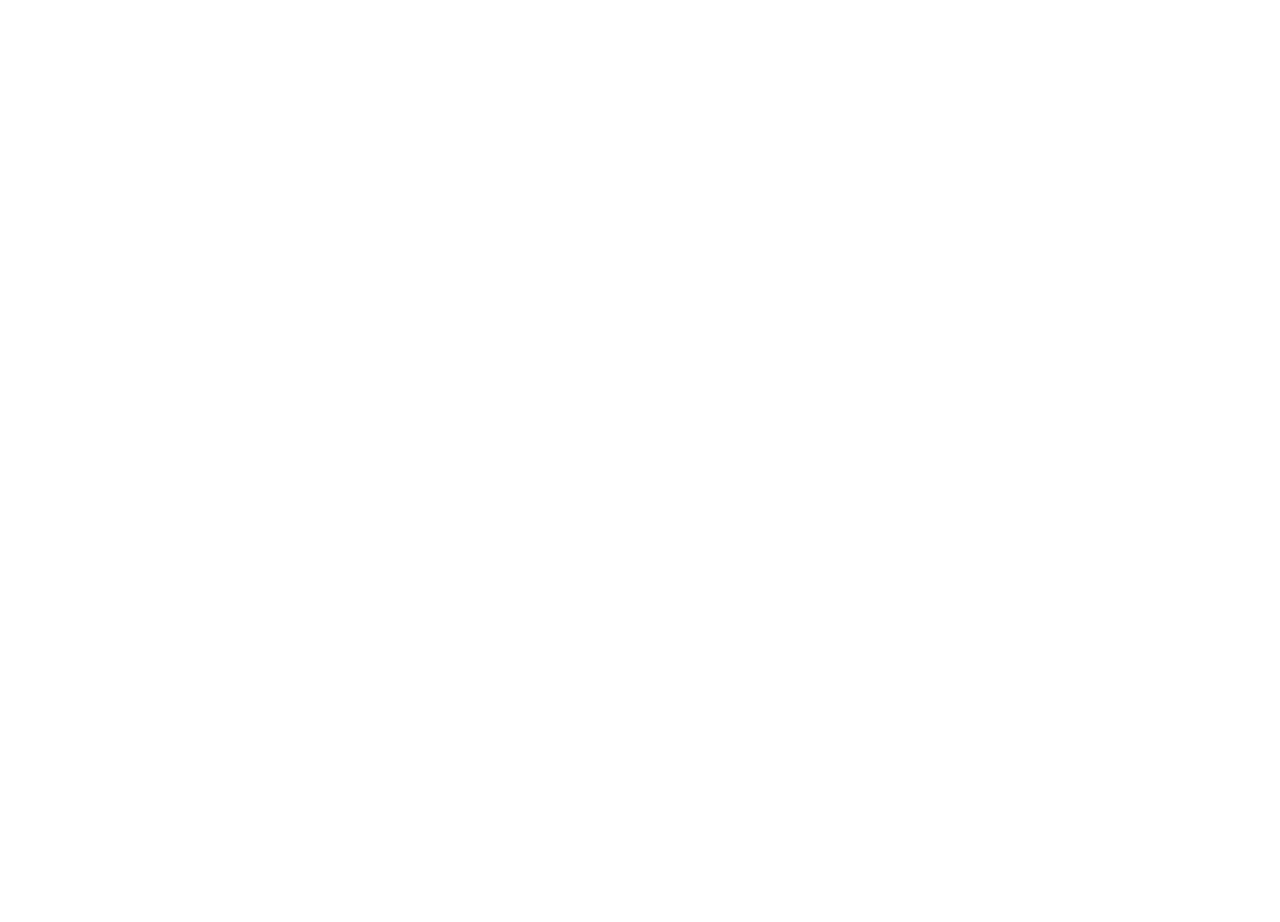
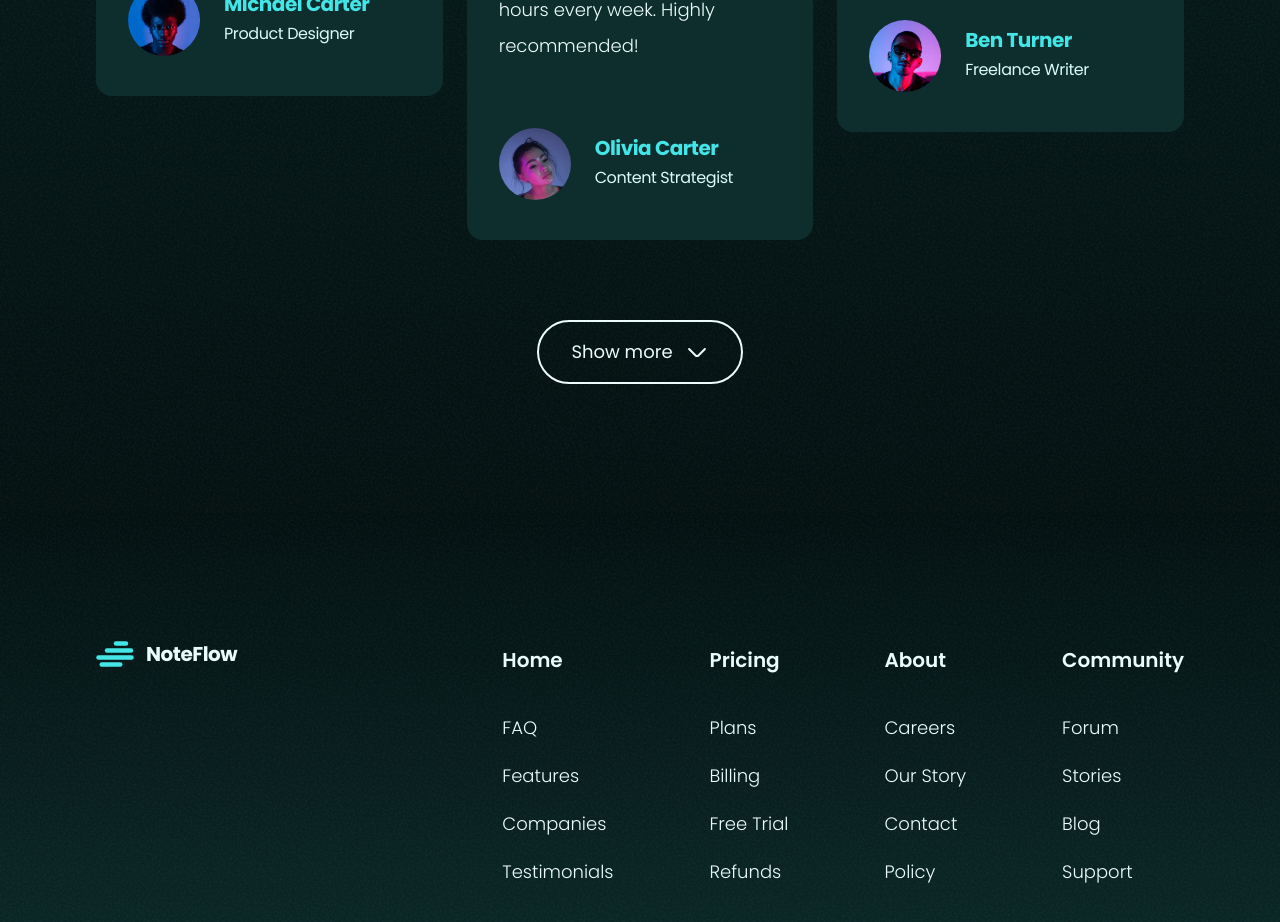
Before and after one commit to tanjimahmmed/noteflow-sass, a React (Vite) app: page / in a window 1280 px wide. Shown: the part 5800-6722 px from the top of the page. Before the commit the page ends 4368 px from the top, so only its background shows below. Built offline with nearby package versions, Linux system fonts and the light colour scheme.

Commit message:
add footer section

```diff
--- a/src/App.jsx
+++ b/src/App.jsx
@@ -1,5 +1,6 @@
 import FAQs from "./components/sections/FAQs/FAQs";
 import Features from "./components/sections/Features";
+import Footer from "./components/sections/Footer";
 import Header from "./components/sections/Header";
 import Hero from "./components/sections/Hero";
 import Logos from "./components/sections/Logos";
@@ -7,6 +8,7 @@
 import Navigation from "./components/sections/Navigation";
 import Page from "./components/sections/Page";
 import Reviews from "./components/sections/Reviews";
+import Testimonials from "./components/sections/Testimonials/Testimonials";
 
 function App() {
   return (
@@ -20,7 +22,9 @@
         <Logos/>
         <Features/>
         <FAQs/>
+        <Testimonials/>
       </Main>
+      <Footer/>
     </Page>
   )
 }
--- /dev/null
+++ b/src/components/sections/Footer.jsx
@@ -0,0 +1,33 @@
+import {footerCols} from '../../utils/content';
+import Logo from '../icons/Logo';
+
+const Footer = () => {
+  return (
+    <footer className='bg-gradient-to-bottom'>
+        <div className='m-auto flex max-w-[90rem] justify-between px-24 py-32'>
+            <div>
+                <a href="#" className='flex items-center gap-x-3'>
+                    <Logo className="stroke-primary-500" width={4.5} alt="Noteflow logo icon"/>
+                    <p className='text-primary-50 text-xl font-bold tracking-tight'>NoteFlow</p>
+                </a>
+            </div>
+            <div className='grid grid-cols-[repeat(4,max-content)] gap-x-24'>
+            {footerCols.map((col) => (
+                <div key={col.id}>
+                    <p className='text-primary-50 mb-8 text-xl/loose font-semibold'>{col.category}</p>
+                    <ul className='flex flex-col gap-y-4'>
+                        {col.links.map((link, i) => (
+                            <li key={i} className='cursor-pointer'>
+                                <a href="#" className='text-primary-50 hover:text-primary-500 transition-properties text-lg/8 font-light'>{link}</a>
+                            </li>
+                        ))}
+                    </ul>
+                </div>
+            ))}
+        </div>
+        </div>
+    </footer>
+  )
+}
+
+export default Footer
--- /dev/null
+++ b/src/components/sections/Testimonials/Testimonial.jsx
@@ -0,0 +1,34 @@
+import {motion} from 'motion/react';
+import Star from '../../icons/Star';
+
+const Testimonial = ({test}) => {
+  return (
+    <motion.li className='bg-primary-1300 rounded-2xl px-8 py-10'
+    initial={{opacity: 0, y: 40}}
+    whileInView={{opacity: 1, y: 0}}
+    viewport={{once: false, amount: "100%"}}
+    transition={{
+        opacity: {duration: 0.75, ease: "easeInOut"}
+    }}
+    >
+        <div className='flex gap-x-1 pb-8'>
+            {Array.from({length: test.rating}).map((_, i) => (
+                <Star className="fill-primary-100" key={i} alt="Filled Star Icon"/>
+            ))}
+            {Array.from({length: 5 - test.rating}).map((_, i) => (
+                <Star key={i} alt="Filled Star Icon"/>
+            ))}
+        </div>
+        <p className='text-primary-50 pb-16 text-lg/loose font-light'>{test.description}</p>
+        <div className='flex items-center gap-x-6'>
+            <img src={test.src} alt="Portrait Headshot" className='h-18 rounded-full' />
+            <div>
+                <p className='text-primary-500 text-xl/7 font-bold tracking-tight'>{test.name}</p>
+                <p className='text-primary-75 text-base/loose tracking-tight'>{test.title}</p>
+            </div>
+        </div>
+    </motion.li>
+  )
+}
+
+export default Testimonial
--- /dev/null
+++ b/src/components/sections/Testimonials/Testimonials.jsx
@@ -0,0 +1,31 @@
+import { useState } from "react";
+import {testimonials as test} from '../../../utils/content';
+import CaretUp from "../../icons/CaretUp";
+import TestimonialsList from "./TestimonialsList";
+
+
+const Testimonials = () => {
+    const [expanded, setExpanded] = useState(false);
+  return (
+    <section className="bg-gradient-to-top">
+        <div className="m-auto flex max-w-[90rem] flex-col items-center px-24 py-32">
+        <div className="mb-20 flex max-w-[51.625rem] flex-col items-center gap-y-6">
+            <p className="text-primary-1300 bg-primary-500 primary-glow w-min rounded-full px-4 py-2 text-base/8">Testimonials</p>
+            <h2 className="text-primary-50 text-center text-6xl/18 font-semibold tracking-tighter">What our AI-powered <br /> notetakers have to say</h2>
+            <p className="text-primary-100 px-28 text-center text-xl/loose font-light">NoteFlow has helped 1000’s supercharge their productivity with cutting edge AI note taking tools</p>
+        </div>
+        <div className="mb-20 grid grid-cols-3 gap-x-6">
+            <TestimonialsList testimonials={test.slice(0, expanded ? 5 : 2)}/>
+            <TestimonialsList testimonials={test.slice(5, expanded ? 10 : 7)}/>
+            <TestimonialsList testimonials={test.slice(10, expanded ? 15 : 12)}/>
+        </div>
+        <button className="text-primary-50 border-primary-50 transition-properties hover:bg-primary-50 hover:text-primary-1300 group flex cursor-pointer items-center gap-x-3 rounded-full border-2 px-8 py-3.5 text-lg/8"
+        onClick={() => setExpanded((curr) => !curr)}>{expanded ? 'Show less' : 'Show more'}
+        <CaretUp className={`stroke-primary-50 group-hover:stroke-primary-1300 rotate-180 transition-all duration-300 ${expanded && 'rotate-360'}`} alt="Caret Icon" width={2}/>
+        </button>
+        </div>
+    </section>
+  )
+}
+
+export default Testimonials
--- /dev/null
+++ b/src/components/sections/Testimonials/TestimonialsList.jsx
@@ -0,0 +1,11 @@
+import Testimonial from "./Testimonial";
+
+const TestimonialsList = ({testimonials}) => {
+  return (
+    <ul className="flex flex-col gap-y-6">
+        {testimonials.map((test) => (<Testimonial test={test} key={test.name}/>))}
+    </ul>
+  )
+}
+
+export default TestimonialsList
```
